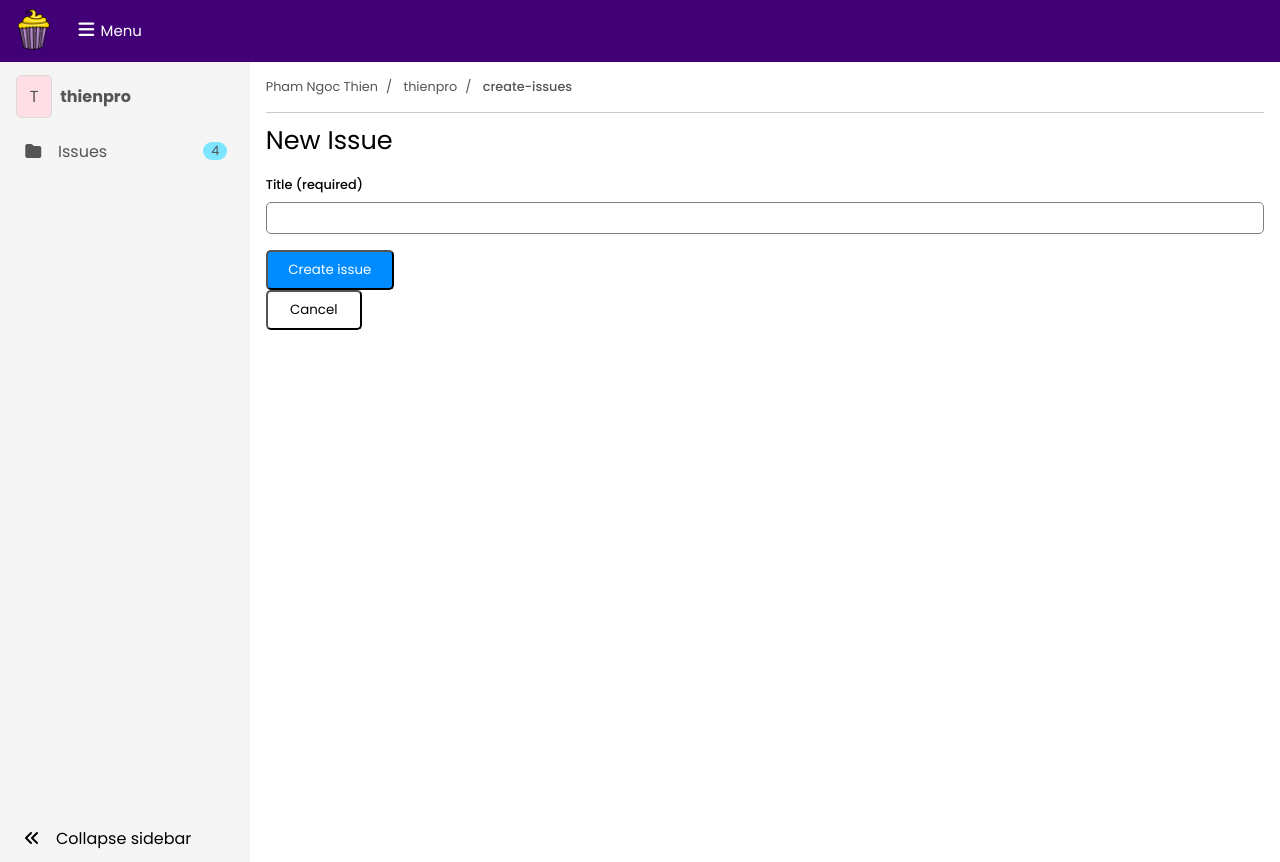
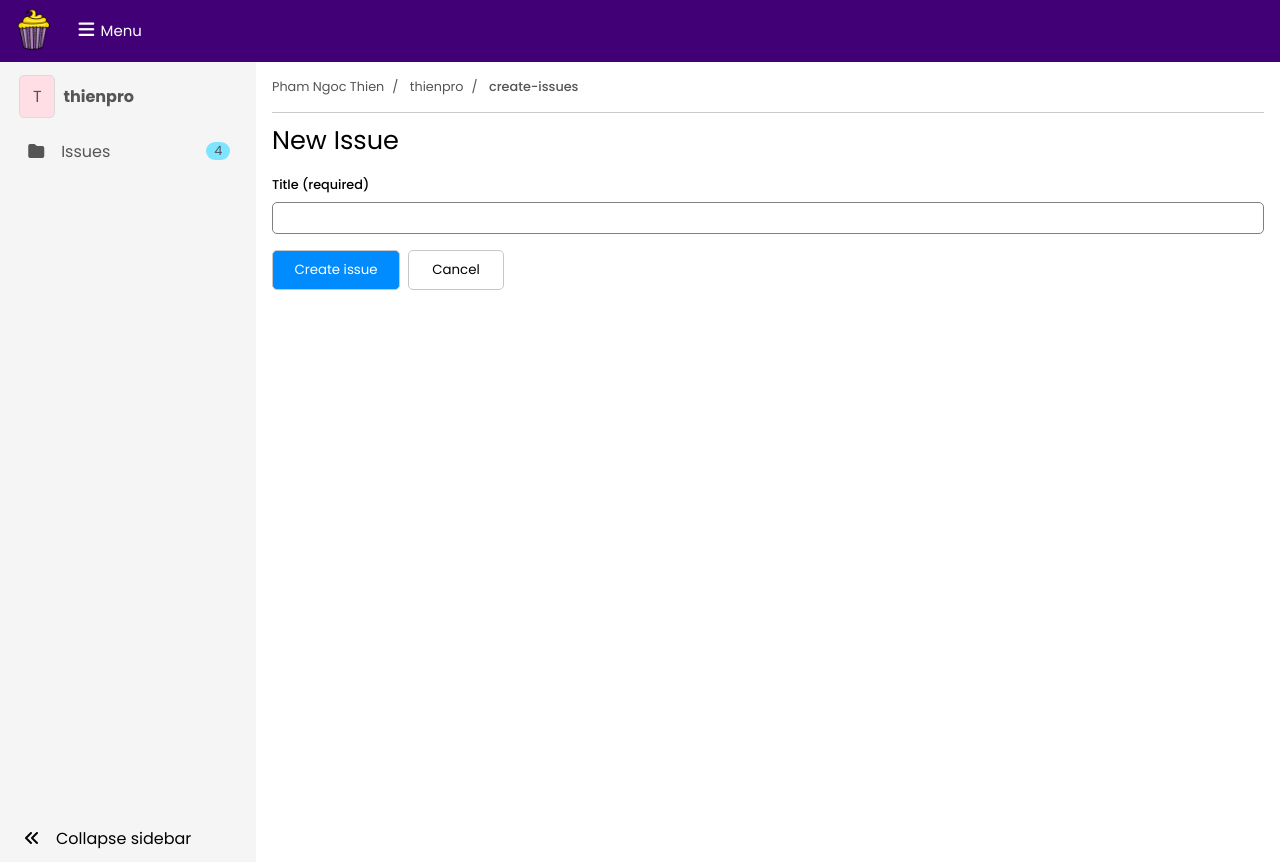
Before and after one commit to thienpham1567/sub-gitlab-demo, a Vue app: page /create-issues in a window 1280 px wide. Built offline with nearby package versions, Linux system fonts and the light colour scheme; the HTML template or start-up script is replaced by a standard one.

Commit message:
add new function -craete new issue

```diff
--- a/src/App.vue
+++ b/src/App.vue
@@ -56,7 +56,17 @@ const collapsed = () => {
   }
 
   .view-pages {
-    width: 100%;
+    width: 80%;
+    display: block;
+    margin: 0 auto;
+    padding: .5rem 1rem;
+    font-size: .8rem;
+  }
+}
+
+@media screen and (max-width:1632px) {
+  .view-pages {
+    padding: .5rem 7rem;
   }
 }
 
@@ -83,6 +93,10 @@ const collapsed = () => {
           }
         }
       }
+    }
+
+    .view-pages {
+      width: 100%;
     }
   }
 }
--- a/src/views/CreateIssuesView.vue
+++ b/src/views/CreateIssuesView.vue
@@ -13,23 +13,35 @@
     <h1>New Issue</h1>
     <div class="issue-input">
       <label for="">Title (required)</label>
-      <input type="text" name="title">
+      <input type="text" name="title" v-model="issue.title">
     </div>
     <div class="btns">
-      <button class="issue-btn new-btn">Create issue</button>
-      <button class="btn issue-btn">Cancel</button>
+      <button @click="" class="issue-btn new-btn border-light-grey">Create issue</button>
+      <button @click="backIntoIssues" class="btn issue-btn border-light-grey">Cancel</button>
     </div>
   </div>
 </template>
 
 <script setup>
-import { useRoute } from 'vue-router';
+import { reactive } from 'vue';
+import { useRoute, useRouter } from 'vue-router';
 import { useStore } from 'vuex';
 const route = useRoute();
+const router = useRouter();
 const store = useStore();
+
+
+const issue = reactive({
+  title: "",
+  state: true
+});
 
 const toggleMenu = () => {
   store.dispatch('toggle_menu');
+}
+
+const backIntoIssues = () => {
+  router.push({ name: "issues" });
 }
 
 </script>
@@ -73,6 +85,8 @@ const toggleMenu = () => {
   }
 
   .btns {
+    display: flex;
+
     .new-btn {
       width: 8rem;
       margin-right: .5rem;
--- a/src/views/HomeView.vue
+++ b/src/views/HomeView.vue
@@ -1,7 +1,4 @@
 <template>
-  <div class="content-container">
-    <RouterView />
-  </div>
 </template>
 
 <script setup>
@@ -10,18 +7,4 @@ import { RouterView } from 'vue-router';
 </script>
 
 <style lang="scss">
-.content-container {
-  width: 100%;
-  display: block;
-  margin: 0 auto;
-  padding: .5rem 7rem;
-  font-size: .8rem;
-}
-
-@media screen and (max-width:1632px) {
-  .content-container {
-    width: 100%;
-    padding: .5rem 1rem;
-  }
-}
 </style>
--- a/src/views/BoardsIssuesView.vue
+++ b/src/views/IssueBoardsView.vue
@@ -157,7 +157,7 @@ const toggleMenu = () => {
   .board {
     overflow-y: scroll;
     display: block;
-    width: 35%;
+    width: 30%;
     background-color: rgb(237, 237, 237);
     padding: 0 .5rem;
     border-radius: 5px;
```
Also changed, not shown: src/router/index.js (+3 -5 lines).
